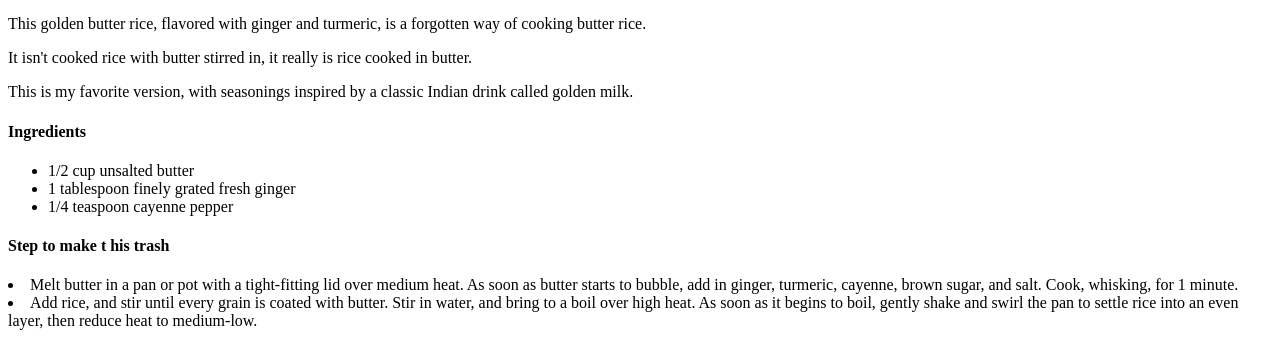
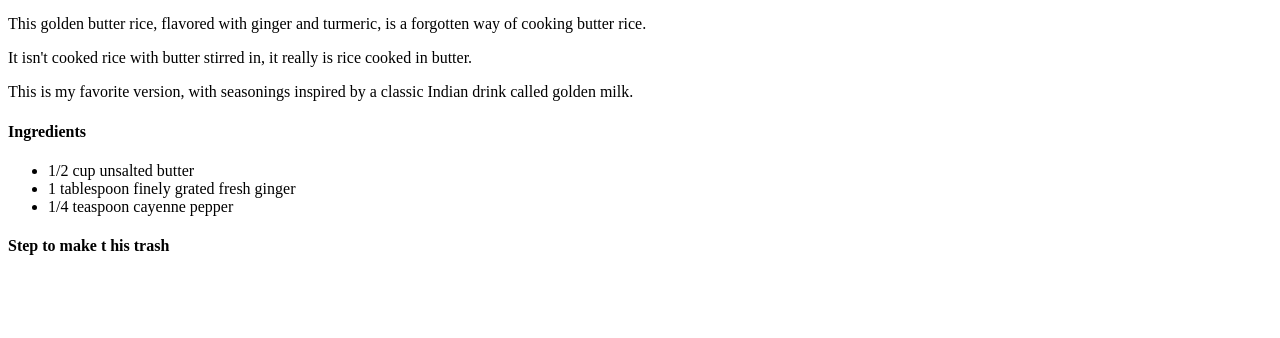
Before and after one commit to rohanofgondor/top-html, a plain HTML site: page recipes/golden-butter-rice.html in a window 1280 px wide. Shown: the part 528-866 px from the top of the page. After the commit the page ends 804 px from the top, so only its background shows below. Drawn offline with Linux system fonts and the light colour scheme.

Commit message:
testing whether git bash working or nah

```diff
--- a/recipes/golden-butter-rice.html
+++ b/recipes/golden-butter-rice.html
@@ -19,7 +19,6 @@
             <li>1/4 teaspoon cayenne pepper </li>
         </ul>
         <h4> Step to make t his trash </h4>
-            <li> Melt butter in a pan or pot with a tight-fitting lid over medium heat. As soon as butter starts to bubble, add in ginger, turmeric, cayenne, brown sugar, and salt. Cook, whisking, for 1 minute. </li>
-            <li>Add rice, and stir until every grain is coated with butter. Stir in water, and bring to a boil over high heat. As soon as it begins to boil, gently shake and swirl the pan to settle rice into an even layer, then reduce heat to medium-low.  </li>
+
 </body>
 </html>
```
